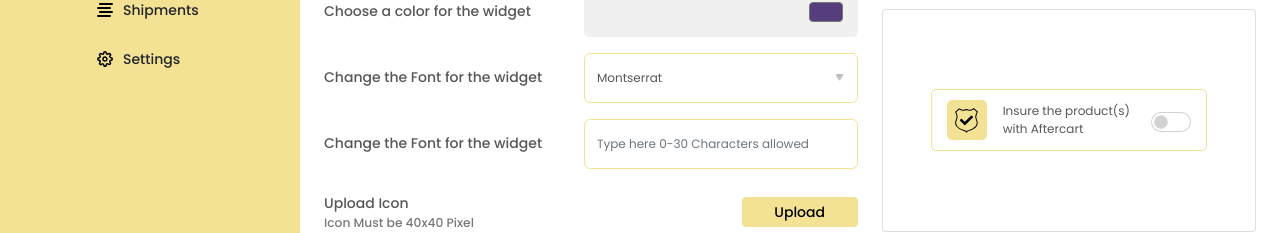
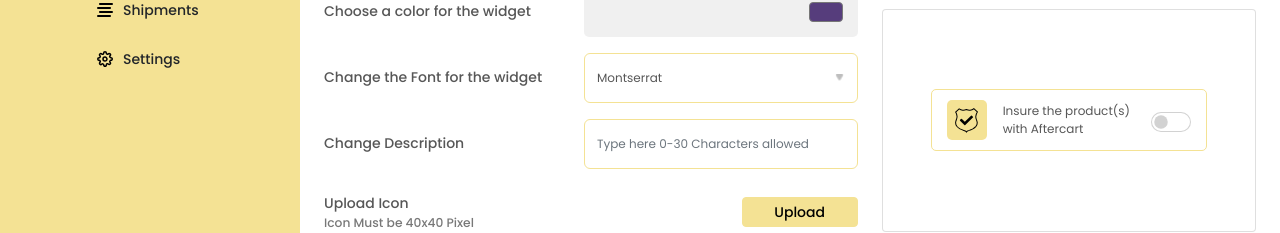
Before and after one commit to rdhassan/aftercard, a React (Vite) app: page /setting in a window 1280 px wide. Shown: the part 174-407 px from the top of the page. Built offline with nearby package versions, Linux system fonts and the light colour scheme.

Commit message:
design setting page

```diff
--- a/src/component/content-header/index.scss
+++ b/src/component/content-header/index.scss
@@ -31,7 +31,17 @@
       height: 40px;
       border-color: transparent;
       color: #000;
+      &::placeholder {
+        opacity: 0.5; /* Firefox */
+      }
 
+      &:-ms-input-placeholder { /* Internet Explorer 10-11 */
+        opacity: 0.5; /* Firefox */
+      }
+
+      &::-ms-input-placeholder { /* Microsoft Edge */
+        opacity: 0.5; /* Firefox */
+      }
       &:focus {
         box-shadow: none;
         border-color: #F4E294;
--- a/src/pages/setting/index.jsx
+++ b/src/pages/setting/index.jsx
@@ -17,7 +17,7 @@ const SettingPage = () => {
             <Row>
               <Col lg={7}>
                 <div className='color-field d-flex align-items-center mb-3'>
-                  <Form.Label htmlFor="exampleColorInput">Choose a color for the widget</Form.Label>
+                  <Form.Label>Choose a color for the widget</Form.Label>
                   <div className='inner'>
                     <Form.Control
                       type="color"
@@ -28,17 +28,17 @@ const SettingPage = () => {
                   </div>
                 </div>
                 <div className='widget-field d-flex align-items-center justify-content-between mb-3'>
-                  <Form.Label htmlFor="exampleColorInput">Change the Font for the widget</Form.Label>
+                  <Form.Label>Change the Font for the widget</Form.Label>
                   <Form.Select aria-label="Default select example">
                     <option>Montserrat</option>
                   </Form.Select>
                 </div>
                 <div className='widget-field d-flex align-items-center justify-content-between mb-3'>
-                  <Form.Label htmlFor="exampleColorInput">Change the Font for the widget</Form.Label>
+                  <Form.Label>Change Description</Form.Label>
                   <InputField type="text" placeholder="Type here 0-30 Characters allowed" />
                 </div>
                 <div className='widget-field d-flex align-items-center justify-content-between mb-3'>
-                  <Form.Label htmlFor="exampleColorInput">Upload Icon <small>Icon Must be 40x40 Pixel</small></Form.Label>
+                  <Form.Label>Upload Icon <small>Icon Must be 40x40 Pixel</small></Form.Label>
                   <Button type="button" className="upload-btn btn btn-primary">Upload<input type="file" multiple="" /></Button>
                 </div>
               </Col>
```
